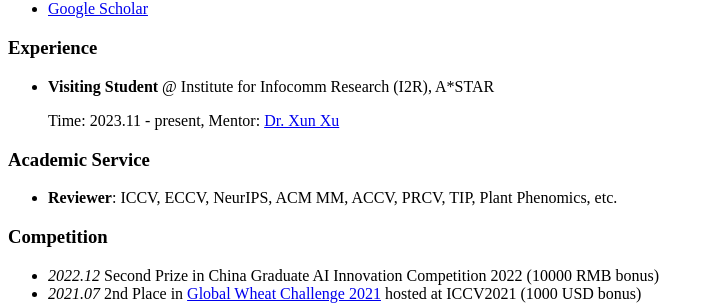
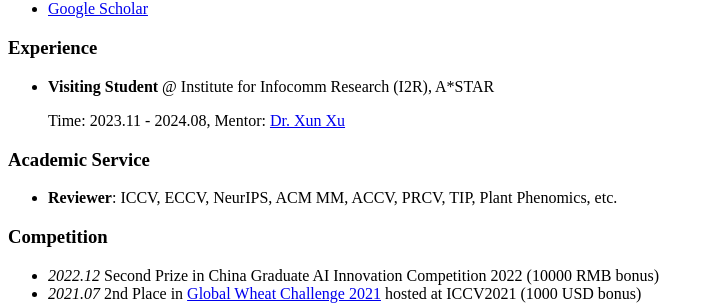
Before and after one commit to cxliu0/cxliu0.github.io, a Jekyll site: the page built from _pages/includes/misc.md, in a window 1280 px wide. Shown: the part 347-652 px from the top of the page, without its empty margins (0-714 px from the left). Built offline with Jekyll 4.4.1, drawn with Linux system fonts in a browser that asks for light colours; our own code applies the rules of GitHub Pages for plain Markdown files.

Commit message:
Update misc.md

```diff
--- a/_pages/includes/misc.md
+++ b/_pages/includes/misc.md
@@ -1,7 +1,7 @@
 # Experience
 - **Visiting Student** @ Institute for Infocomm Research (I2R), A*STAR
 
-  Time: 2023.11 - present, Mentor: [Dr. Xun Xu](https://alex-xun-xu.github.io/)
+  Time: 2023.11 - 2024.08, Mentor: [Dr. Xun Xu](https://alex-xun-xu.github.io/)
 
 
 # Academic Service
```
